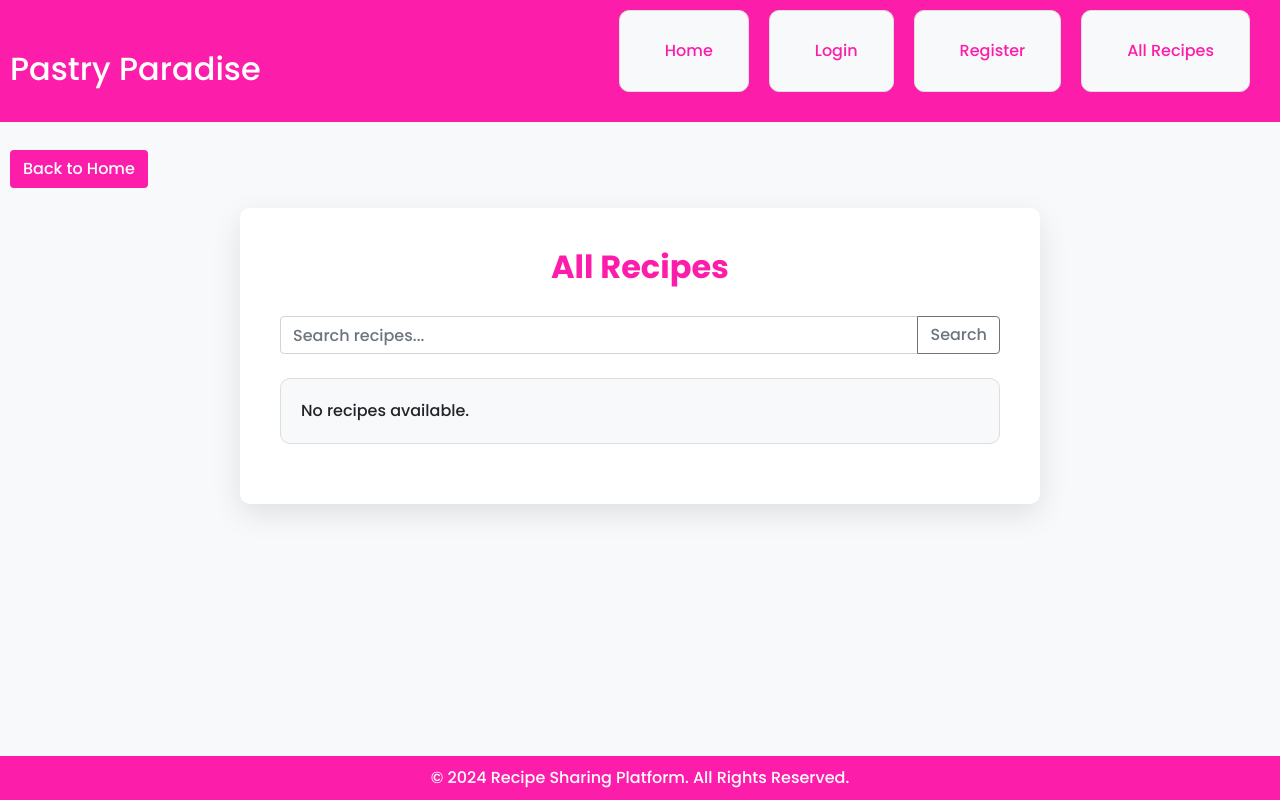
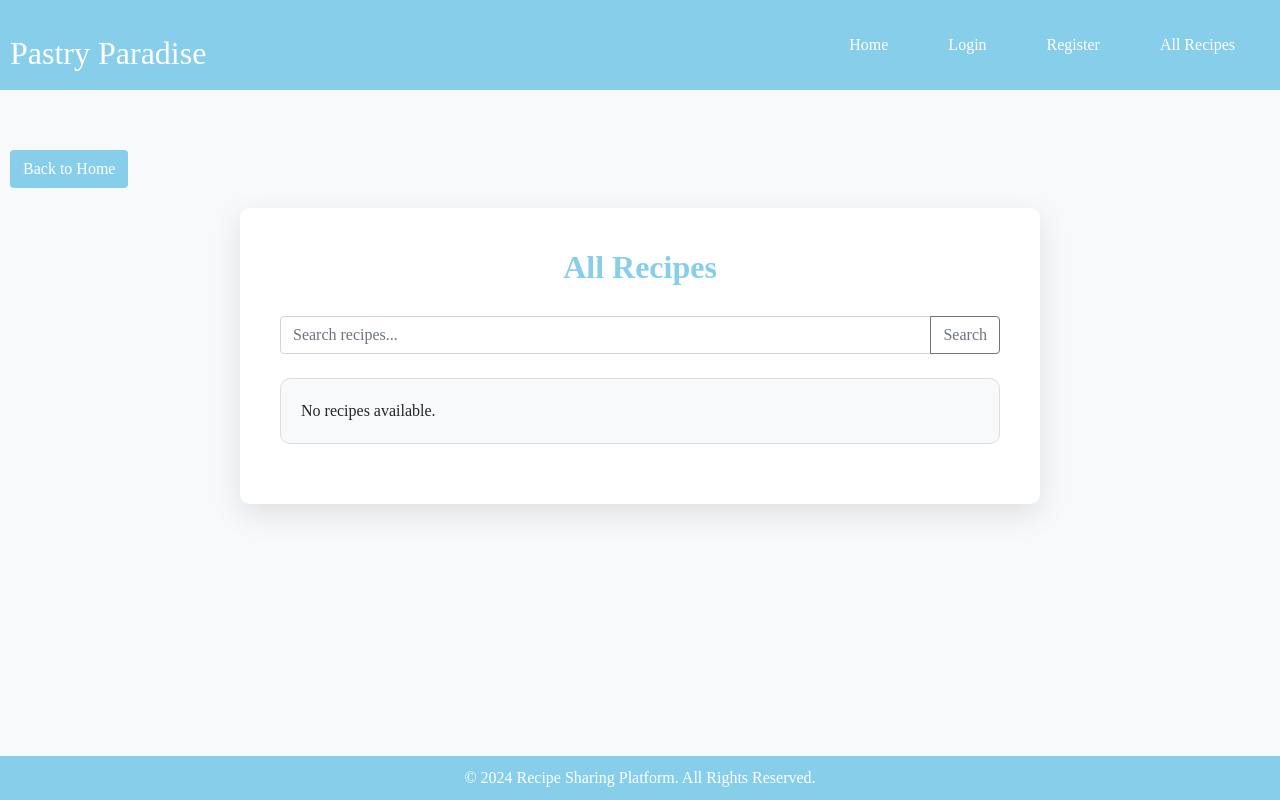
Before and after one commit to beapenecilla/recipesharingplatform, a Django app: page /all_recipes/ in a window 1280 px wide. Run offline with Django 5.2, Linux system fonts and the light colour scheme; data that the repository does not hold is empty; some libraries are stand-ins or nearby versions.

Commit message:
Fixed color and navbar

```diff
--- a/myProject/myApp/templates/myApp/all_recipes.html
+++ b/myProject/myApp/templates/myApp/all_recipes.html
@@ -16,7 +16,7 @@
     <!-- Custom Styles -->
     <style>
         body {
-            font-family: 'Poppins', sans-serif;
+            font-family: 'Cinzel', serif;
             margin: 0;
             padding: 0;
             background-color: #f8f9fa;
@@ -27,7 +27,7 @@
 
         /* Navbar styling */
         nav {
-            background-color: #fd1dab;
+            background-color: #87ceeb;
             color: white;
             padding: 10px;
             display: flex;
@@ -53,24 +53,25 @@
 
         nav ul li a {
             text-decoration: none;
-            padding: 8px 15px;
+            padding: 8px 15px; /* Adjust padding as needed */
             border-radius: 5px;
+            color: white; /* Make the text white */
             transition: background-color 0.3s;
         }
 
         nav ul li a:hover {
-            background-color: #df78a3;
+            background-color: #d6efed; /* Add a hover effect */
         }
 
         /* Custom Back Button Color */
         .btn-pink {
-            background-color: #fd1dab; /* Set to your desired pink color */
+            background-color: #87ceeb; /* Set to your desired pink color */
             color: white;
             margin-top: 150px;
         }
 
         .btn-pink:hover {
-            background-color: #df78a3; /* A lighter shade for hover effect */
+            background-color: #d6efed; /* A lighter shade for hover effect */
         }
 
         /* Container styling */
@@ -84,20 +85,20 @@
             margin: 20px auto; /* Adjusted margin */
         }
 
-        h1 {
-            color: #fd1dab;
+        .container h1 {
+            color: #87ceeb;
             font-size: 2rem;
             font-weight: 700;
             margin-bottom: 30px;
             text-align: center;
         }
 
-        ul {
+        .container ul {
             list-style-type: none;
             padding: 0;
         }
 
-        li {
+        .container li {
             margin-bottom: 20px;
             padding: 20px;
             border: 1px solid #ddd;
@@ -108,7 +109,7 @@
         }
 
         a {
-            color: #fd1dab;
+            color: #87ceeb;
             font-weight: 500;
             text-decoration: none;
             margin-left: 10px; /* Space between image and text */
@@ -127,7 +128,7 @@
 
         /* Footer */
         footer {
-            background-color: #fd1dab;
+            background-color: #87ceeb;
             color: white;
             padding: 10px 0;
             text-align: center;
@@ -142,7 +143,7 @@
     </style>
 </head>
 <body>
-
+    {% load static %}
     <!-- Navbar -->
     <nav>
         <div class="logo">
```
